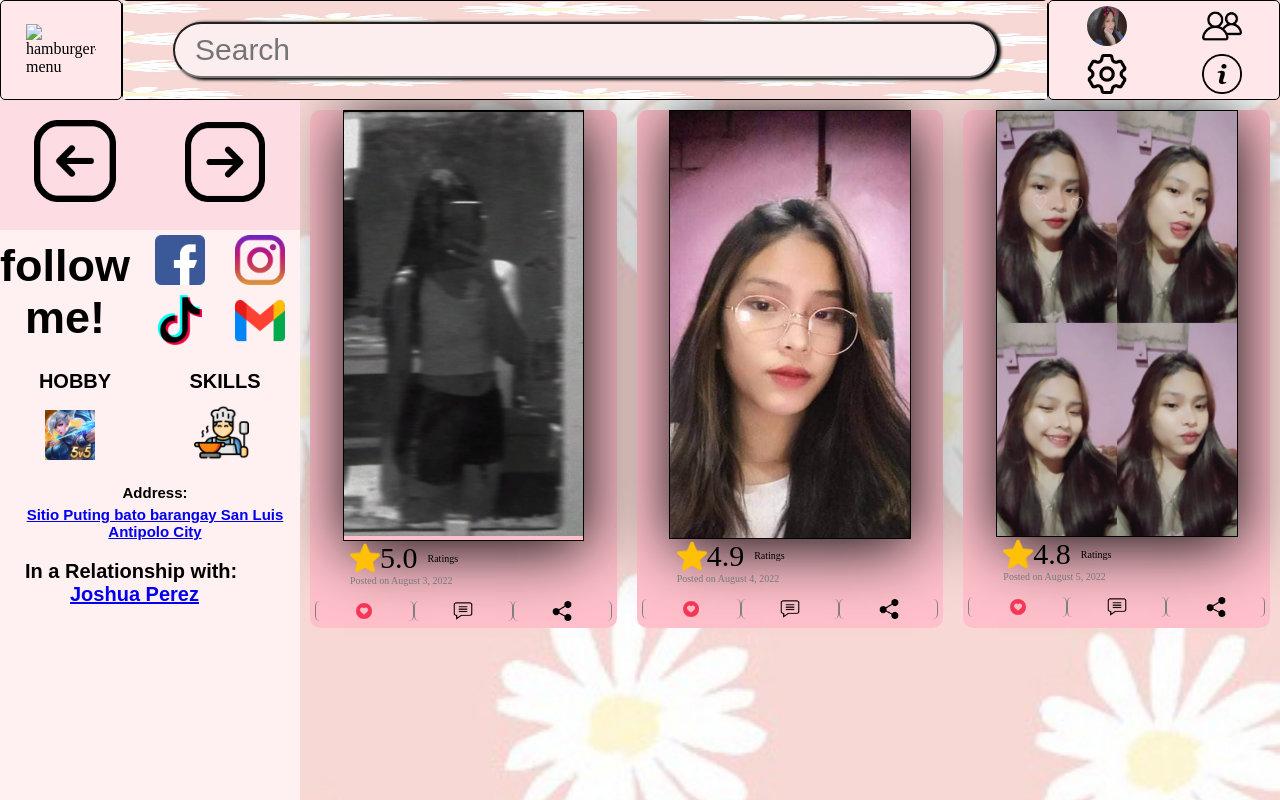
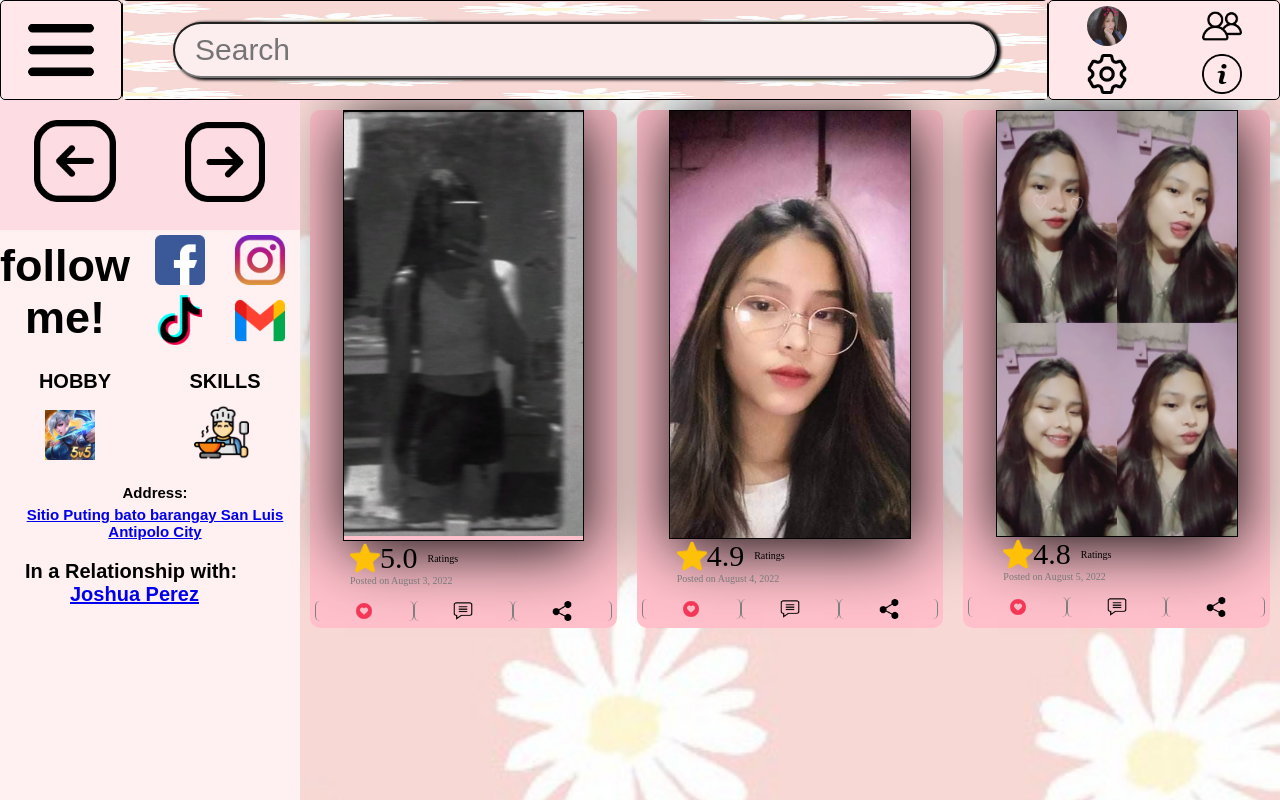
Before and after one commit to japerezasd/Picture-of-gf, a plain HTML site: page header2.html in a window 1280 px wide. Drawn offline with Linux system fonts and the light colour scheme; the site is published under a folder, as on GitHub Pages, so addresses that start at the root find nothing; a web font is replaced by a local one.

Commit message:
Update header2.html

```diff
--- a/header2.html
+++ b/header2.html
@@ -22,7 +22,7 @@
     <div class="header">
 
         <div class="left-side">
-            <img src="/images/more.png" alt="hamburger-menu" class="menu">
+            <img src="images/more.png" alt="hamburger-menu" class="menu">
             <div class="tooltip-menu">
                 Menu
             </div>
```
